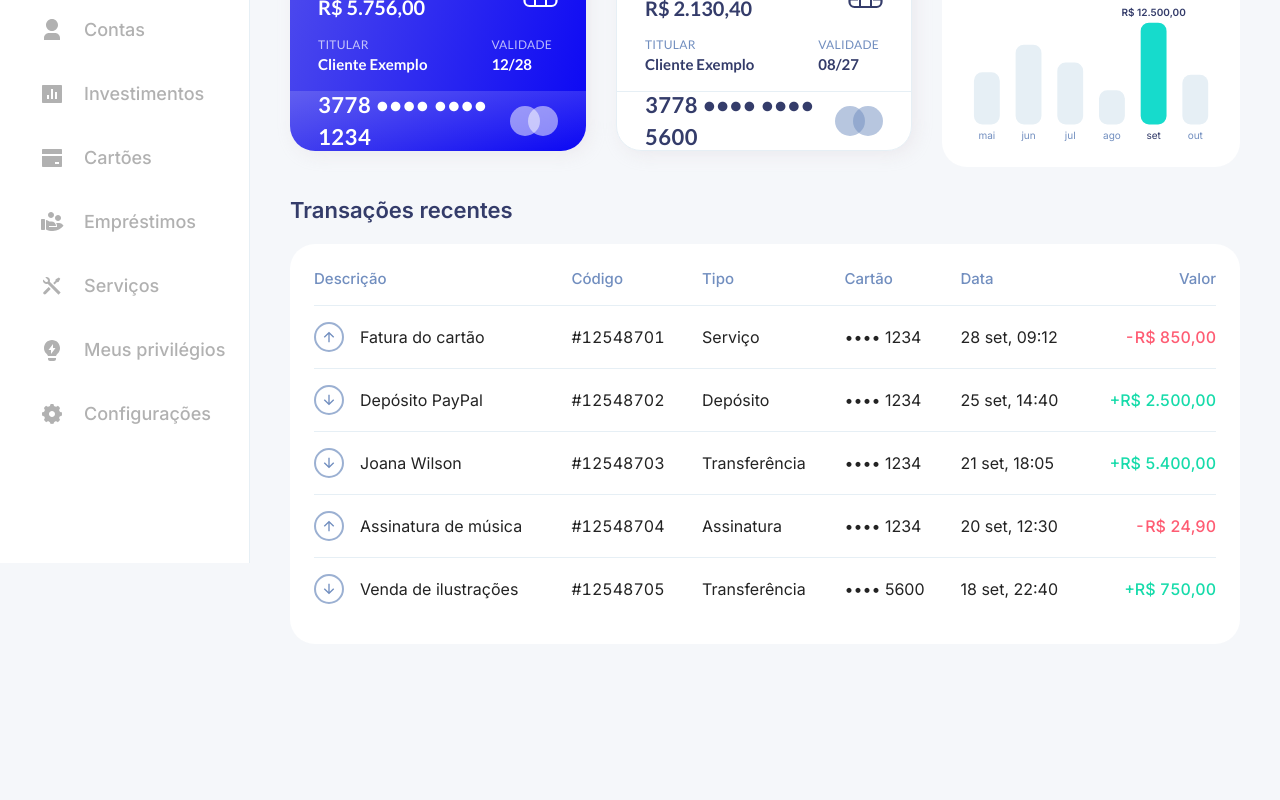
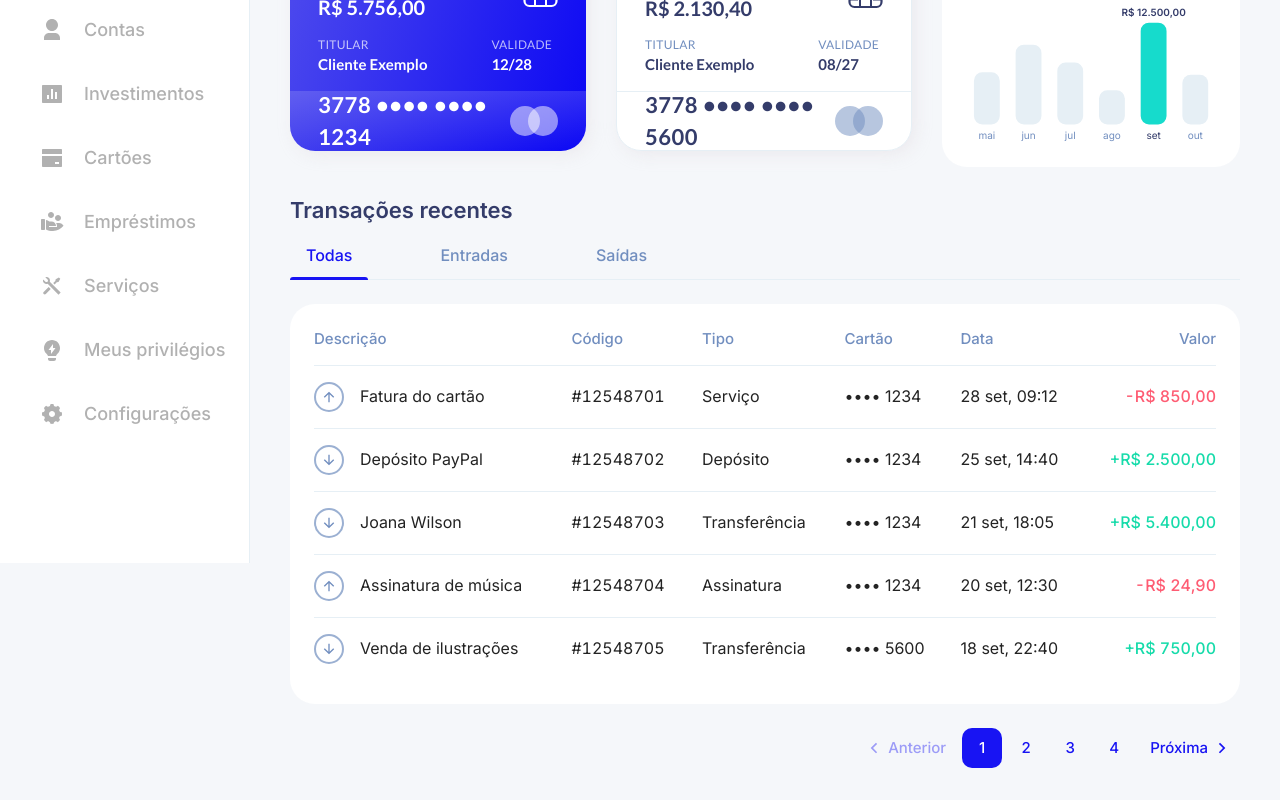
Before and after one commit to VictorNascimento14/Vitalbank, a Next.js app: page /transacoes in a window 1280 px wide. Shown: the part 237-1037 px from the top of the page. Before the commit the page ends 913 px from the top, so only its background shows below. Built offline with nearby package versions, Linux system fonts and the light colour scheme.

Commit message:
feat(transacoes): filtrar o extrato por entradas e saídas e paginar de 5 em 5 (#90)

```diff
--- a/src/app/(painel)/transacoes/page.tsx
+++ b/src/app/(painel)/transacoes/page.tsx
@@ -1,25 +1,19 @@
 import { despesasMensais, listarCartoes, listarTransacoes } from "@/dados";
-import { Bloco, TituloDeSecao } from "@/ui";
 import { AcaoDosCartoes, MeusCartoes } from "@/telas/comum/MeusCartoes";
 import { MinhasDespesas } from "@/telas/transacoes/MinhasDespesas";
-import { TabelaDeTransacoes } from "@/telas/transacoes/TabelaDeTransacoes";
+import { Extrato } from "@/telas/transacoes/Extrato";
 
 export default async function Transacoes() {
   const [cartoes, meses, transacoes] = await Promise.all([
     listarCartoes(),
     despesasMensais(),
-    listarTransacoes({ limite: 5 }),
+    listarTransacoes(),
   ]);
   return (
     <div className="grid grid-cols-1 gap-6 lg:gap-[30px] xl:grid-cols-[minmax(0,73fr)_minmax(0,35fr)]">
       <MeusCartoes cartoes={cartoes} acao={<AcaoDosCartoes href="/cartoes#novo-cartao">+ Adicionar cartão</AcaoDosCartoes>} />
       <MinhasDespesas meses={meses} />
-      <section aria-labelledby="transacoes-recentes" className="xl:col-span-2">
-        <TituloDeSecao id="transacoes-recentes">Transações recentes</TituloDeSecao>
-        <Bloco>
-          <TabelaDeTransacoes transacoes={transacoes} />
-        </Bloco>
-      </section>
+      <Extrato transacoes={transacoes} />
     </div>
   );
 }
--- /dev/null
+++ b/src/telas/transacoes/Extrato.tsx
@@ -0,0 +1,52 @@
+"use client";
+
+import { useState } from "react";
+import type { Transacao } from "@/dados";
+import { Abas, Bloco, Paginacao, TituloDeSecao } from "@/ui";
+import { TabelaDeTransacoes } from "./TabelaDeTransacoes";
+
+const POR_PAGINA = 5;
+
+const FILTROS = {
+  todas: { rotulo: "Todas", filtro: () => true },
+  entradas: { rotulo: "Entradas", filtro: (t: Transacao) => t.valor > 0 },
+  saidas: { rotulo: "Saídas", filtro: (t: Transacao) => t.valor < 0 },
+} as const;
+
+type Filtro = keyof typeof FILTROS;
+
+/** O extrato com abas (todas, entradas, saídas) e paginação de 5 em 5. */
+export function Extrato({ transacoes }: { transacoes: readonly Transacao[] }) {
+  const [aba, setAba] = useState<Filtro>("todas");
+  const [pagina, setPagina] = useState(1);
+  const filtradas = transacoes.filter(FILTROS[aba].filtro);
+  const total = Math.max(1, Math.ceil(filtradas.length / POR_PAGINA));
+  const atual = Math.min(pagina, total);
+  const pedaco = filtradas.slice((atual - 1) * POR_PAGINA, atual * POR_PAGINA);
+
+  return (
+    <section aria-labelledby="extrato" className="xl:col-span-2">
+      <TituloDeSecao id="extrato">Transações recentes</TituloDeSecao>
+      <Abas
+        rotulo="Filtrar transações"
+        ativa={aba}
+        aoMudar={(id) => {
+          setAba(id as Filtro);
+          setPagina(1);
+        }}
+        abas={(Object.keys(FILTROS) as Filtro[]).map((id) => ({
+          id,
+          rotulo: FILTROS[id].rotulo,
+          conteudo: (
+            <>
+              <Bloco>
+                <TabelaDeTransacoes key={`${id}-${atual}`} transacoes={pedaco} />
+              </Bloco>
+              <Paginacao className="mt-6" pagina={atual} total={total} aoMudar={setPagina} />
+            </>
+          ),
+        }))}
+      />
+    </section>
+  );
+}
```
Also changed, not shown: 1 other file (tests, documents, lock files or other folders).
